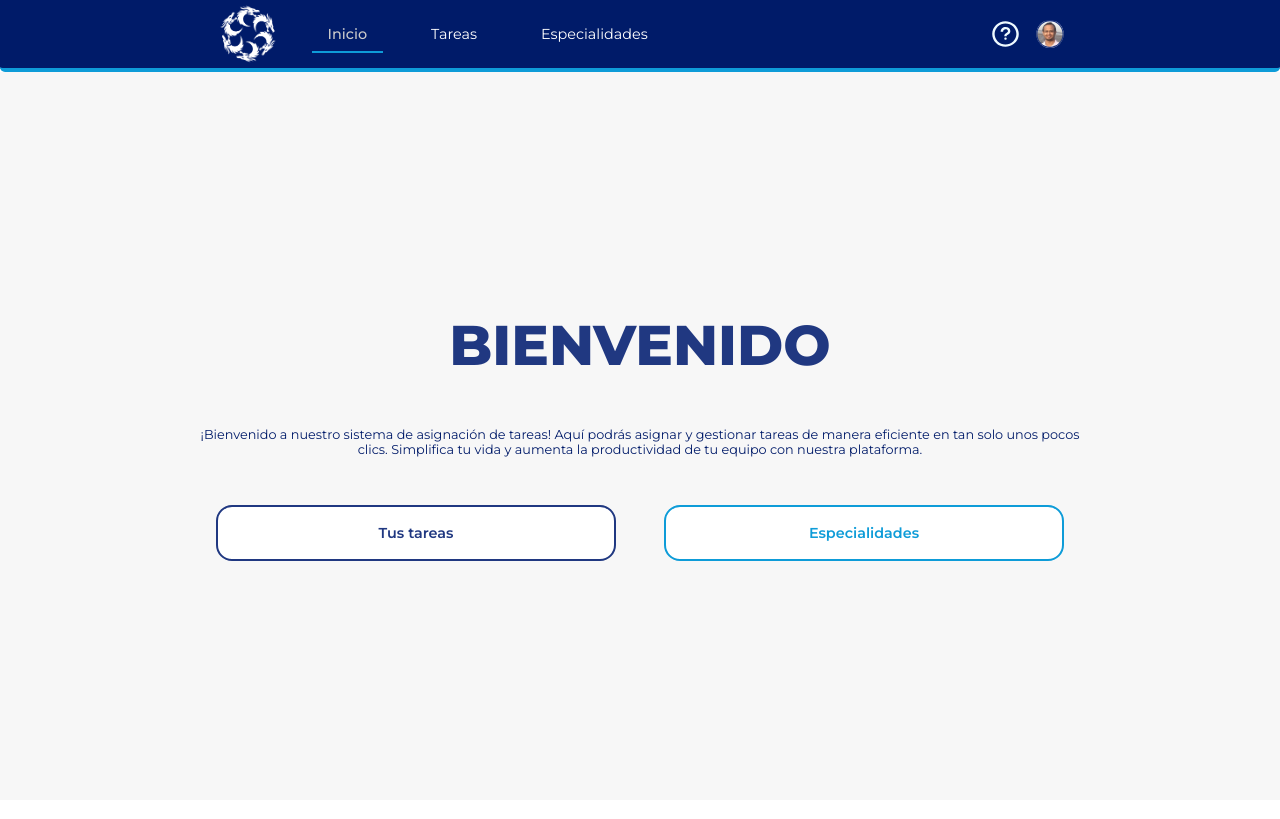
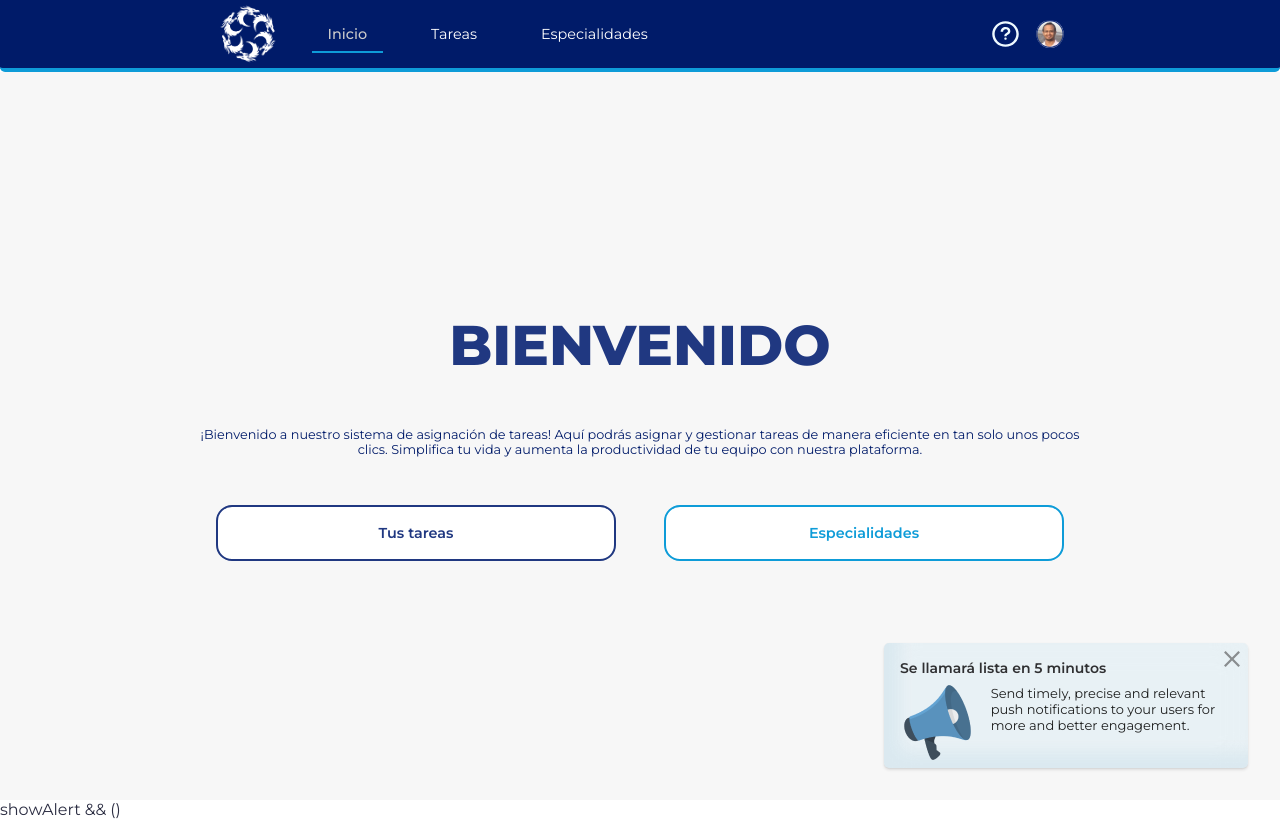
Before and after one commit to juancotrado/quisvar_proyect_ft, a React (Vite) app: page /#/home in a window 1280 px wide. Built offline with nearby package versions, Linux system fonts and the light colour scheme; no server answers; sample sign-in values are in the browser's storage.

Commit message:
config alertNotification in list with socket

```diff
--- a/src/components/protected/ProtectedRoute/ProtectedRoute.tsx
+++ b/src/components/protected/ProtectedRoute/ProtectedRoute.tsx
@@ -9,6 +9,7 @@ import { SocketProvider } from '../../../context/SocketContex';
 import { Subscription } from 'rxjs';
 import './protecdRoute.css';
 import { getAllServices } from '../../../store/thunks/getAllInitServices..thunks';
+import AlertNotification from '../../shared/alertNotification/AlertNotification';
 
 export const ProtectedRoute = () => {
   const dispatch: AppDispatch = useDispatch();
@@ -42,6 +43,7 @@ export const ProtectedRoute = () => {
         <div className="main-container" onClick={clossToggle}>
           <Outlet />
         </div>
+        <AlertNotification />
       </div>
     </SocketProvider>
   );
--- a/src/components/protected/ProtectedRoute/protecdRoute.css
+++ b/src/components/protected/ProtectedRoute/protecdRoute.css
@@ -1,8 +1,9 @@
 .main-container {
   position: relative;
-  min-height: calc(100vh - var(--header-height));
+  height: calc(100vh - var(--header-height));
   background-color: var(--color-menu);
 }
 .app-container {
+  position: relative;
   height: 100vh;
 }
--- a/src/components/shared/alertNotification/AlertNotification.css
+++ b/src/components/shared/alertNotification/AlertNotification.css
@@ -1,14 +1,33 @@
 .alertNotify-content {
+  position: fixed;
+  bottom: 2rem;
+  right: 2rem;
+  padding: 1rem;
+  border-radius: 0.3125rem;
+  background: rgba(14, 156, 216, 0.06);
+  box-shadow: 16.3px -16.3px 16.3px 0px rgba(11, 119, 164, 0.06) inset,
+    0px 0.5px 1.5px 0px rgba(0, 0, 0, 0.08), 0px 2px 3px 0px rgba(0, 0, 0, 0.1);
+  backdrop-filter: blur(16.299999237060547px);
   width: 22.75rem;
   height: 7.8125rem;
-  display: flex;
-  flex-direction: column;
+}
+.alerNotify-show {
+  right: 2rem;
 }
 .alertNotify-title {
-  width: 19.9375rem;
+  color: #2f3032;
+  font-size: 0.875rem;
+  font-style: normal;
+  font-weight: 600;
+  line-height: 1.15031rem;
+  margin-bottom: 0.5rem;
 }
 .alertNotify-text {
-  width: 15.43325rem;
+  color: #1e2020;
+  font-size: 0.8125rem;
+  font-style: normal;
+  font-weight: 400;
+  line-height: normal;
 }
 .alertNotify-body {
   width: 100%;
--- a/src/components/shared/alertNotification/AlertNotification.tsx
+++ b/src/components/shared/alertNotification/AlertNotification.tsx
@@ -1,17 +1,54 @@
+import { useContext, useEffect, useState } from 'react';
+import CloseIcon from '../closeIcon/CloseIcon';
 import './AlertNotification.css';
+import { motion } from 'framer-motion';
+import { SocketContext } from '../../../context/SocketContex';
+import notificationSound from '/sounds/notification.mp3';
+const AlertNotification = () => {
+  const socket = useContext(SocketContext);
 
-const AlertNotification = () => {
+  const [showAlert, setShowAlert] = useState(false);
+  const handleClose = () => setShowAlert(false);
+
+  useEffect(() => {
+    socket.on('server:call-notification', () => {
+      if (showAlert) return;
+      const audio = new Audio(notificationSound); // Puedes usar la importación o la ruta directa al archivo
+      audio.play();
+      setShowAlert(true);
+    });
+    return () => {
+      socket.off('server:call-notification');
+    };
+  }, [socket, showAlert]);
   return (
-    <div className="alertNotify-content">
-      <h4 className="alertNotify-title">Se llamará lista en 5 minutos</h4>
-      <div className="alertNotify-body">
-        <img src="" alt="" className="alertNotify-img" />
-        <p className="alertNotify-text">
-          Send timely, precise and relevant push notifications to your users for
-          more and better engagement.
-        </p>
-      </div>
-    </div>
+    <>
+      showAlert && (
+      <motion.div
+        className={`alertNotify-content  `}
+        initial={{ x: '+100%' }}
+        animate={{ x: 0 }}
+        exit={{ x: '-100%' }}
+        transition={{ duration: 0.5 }}
+      >
+        <CloseIcon onClick={handleClose} />
+        <h4 className="alertNotify-title">Se llamará lista en 5 minutos</h4>
+        <div className="alertNotify-body">
+          <figure className="alertNotify-figure">
+            <img
+              src="/img/call_assintan.png"
+              alt=""
+              className="alertNotify-img"
+            />
+          </figure>
+          <p className="alertNotify-text">
+            Send timely, precise and relevant push notifications to your users
+            for more and better engagement.
+          </p>
+        </div>
+      </motion.div>
+      )
+    </>
   );
 };
 
--- a/src/components/shared/card/cardRegisterProject/CardRegisterProject.tsx
+++ b/src/components/shared/card/cardRegisterProject/CardRegisterProject.tsx
@@ -189,7 +189,7 @@ const CardRegisterProject = ({ onSave }: CardRegisterProjectProps) => {
           className="card-register-project-container-details"
         >
           <span className="close-add-card" onClick={closeFunctions}>
-            <img src="/svg/close.svg" alt="pencil" />
+            <img src="/svg/close.svg" alt="close" />
           </span>
           <h2>{project ? 'ACTUALIZAR PROYECTO' : 'REGISTRAR PROYECTO'}</h2>
           <hr></hr>
--- a/src/components/shared/card/cardRegisterSubTask/CardRegisterSubTask.tsx
+++ b/src/components/shared/card/cardRegisterSubTask/CardRegisterSubTask.tsx
@@ -25,6 +25,7 @@ const CardRegisterSubTask = ({ onSave }: CardRegisterSubTaskProps) => {
   const { handleSubmit, register, setValue, watch, reset } =
     useForm<SubTaskForm>();
   const socket = useContext(SocketContext);
+
   const [isOpenModal, setIsOpenModal] = useState(false);
   const [levelId, setLevelId] = useState<number | null>(null);
   const handleIsOpen = useRef<Subscription>(new Subscription());
--- /dev/null
+++ b/src/components/shared/closeIcon/CloseIcon.tsx
@@ -0,0 +1,24 @@
+import './closeIcon.css';
+
+interface CloseIconProps {
+  onClick?: () => void;
+  className?: string;
+  size?: number;
+}
+const CloseIcon = ({ onClick, className, size = 1 }: CloseIconProps) => {
+  const style = {
+    width: `${size}rem`,
+    aspectRatio: 1,
+  };
+  return (
+    <figure
+      className={`closeIcon ${className}`}
+      style={style}
+      onClick={onClick}
+    >
+      <img src="/svg/close.svg" alt="close" />
+    </figure>
+  );
+};
+
+export default CloseIcon;
--- /dev/null
+++ b/src/components/shared/closeIcon/closeIcon.css
@@ -0,0 +1,7 @@
+.closeIcon {
+  position: absolute;
+  right: 0.5rem;
+  top: 0.5rem;
+  transition: ease 0.5s;
+  cursor: pointer;
+}
--- a/src/pages/attendance/Attendance.tsx
+++ b/src/pages/attendance/Attendance.tsx
@@ -1,4 +1,4 @@
-import { ChangeEvent, useEffect, useMemo, useState } from 'react';
+import { ChangeEvent, useContext, useEffect, useMemo, useState } from 'react';
 import { AttendanceList, Input, Legend } from '../../components';
 import './Attendance.css';
 import { RootState } from '../../store';
@@ -7,6 +7,7 @@ import Button from '../../components/shared/button/Button';
 import { axiosInstance } from '../../services/axiosInstance';
 import { _date } from '../../utils/formatDate';
 import { ListAttendance, User } from '../../types/types';
+import { SocketContext } from '../../context/SocketContex';
 interface sendItemsProps {
   usersId: number;
   status: string;
@@ -25,6 +26,7 @@ const Attendance = () => {
   const [callList, setCallList] = useState<ListAttendance | null>(null);
   const [date, setDate] = useState(_date(today));
   const { listUsers: users } = useSelector((state: RootState) => state);
+  const socket = useContext(SocketContext);
 
   const handleRadioChange = (status: string, usersId: number) => {
     const findId = sendItems.find(item => item.usersId === usersId);
@@ -64,6 +66,9 @@ const Attendance = () => {
   // const getAllList = () => {
   //   axiosInstance.get(`/list/attendance/`).then(res => console.log(res.data));
   // };
+  const callNotification = () => {
+    socket.emit('client:call-notification');
+  };
   const addCall = async () => {
     const res = await axiosInstance.get(
       `/list/attendance/?startDate=${_date(today)}`
@@ -171,7 +176,7 @@ const Attendance = () => {
             <div className="attendance-btn-area">
               <Button
                 text="Mandar notificacion"
-                // onClick={getAllList}
+                onClick={callNotification}
                 className="attendance-btn-notify"
               />
               <Button
```
Also changed, not shown: public/img/call_assintan.png (added), 1 other file (tests, documents, lock files or other folders).
